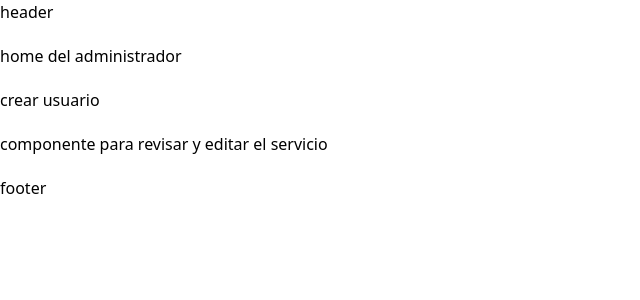
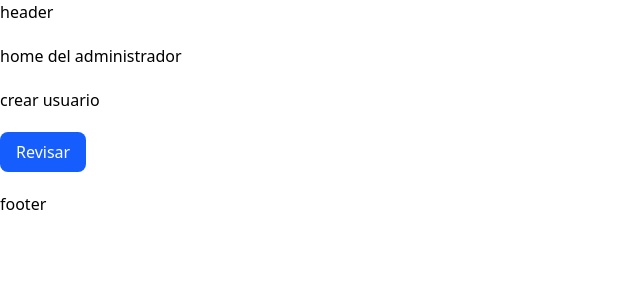
Before and after one commit to boren-p/horas-de-servicio-funval, a React (Vite) app: page /admin in a window 1280 px wide. Shown: the top 300 px of the page, without its empty margins (0-640 px from the left). Built offline with nearby package versions, Linux system fonts and the light colour scheme.

Commit message:
creando modal para revisar las horas de servicio de los estudiantes

```diff
--- a/src/comps/admin/ReviewService.jsx
+++ b/src/comps/admin/ReviewService.jsx
@@ -1,10 +1,68 @@
 import React from 'react';
+import { useState } from 'react';
 
 const ReviewService = () => {
+    const [openModal, setOpenModal] = useState(false);
+    function abrirModal() {
+        setOpenModal(true);
+    }
+    function cerrarModal() {
+        setOpenModal(false);
+    }
     return (
         <div>
-            componente para revisar y editar el servicio
+            <button
+                onClick={abrirModal}
+                className="px-4 py-2 bg-blue-600 text-white rounded-lg hover:bg-blue-700"
+            >
+                Revisar
+            </button>
+            {openModal && (
+                <div className="fixed inset-0 bg-black/50 flex justify-center items-center p-4">
+                    <div className="bg-white rounded-xl shadow-xl w-full max-w-2xl p-6">
+                        <h2 className="text-xl font-bold mb-2">Revisión del Servicio</h2>
+                        <div className='flex gap-3'>
+                            {/* PDF preview */}
+                            <iframe
+                                /* src={selectedService.pdfUrl} */
+                                className="w-[40%] h-64 border rounded"
+                                title="PDF Preview"
+                            ></iframe>
+                            <div className='flex flex-col gap-5'>
+                                <p className="text-sm mb-4">
+                                    Descripción: ---
+                                </p>
+                                <p className="text-sm text-gray-600 mb-2">
+                                    Estudiante: <span className="font-semibold">Ejemplo</span>
+                                </p>
+
+                            </div>
+
+
+
+                        </div>
+
+
+                        <div className="flex justify-end gap-3 mt-4">
+                            <button
+                                onClick={cerrarModal}
+                                className="px-4 py-2 bg-gray-300 rounded-lg hover:bg-gray-400"
+                            >
+                                Cerrar
+                            </button>
+
+                            <button
+                                className="px-4 py-2 bg-green-600 text-white rounded-lg hover:bg-green-700"
+                            >
+                                Revisar
+                            </button>
+                        </div>
+                    </div>
+                </div>
+            )}
+
         </div>
+
     );
 }
 
```
